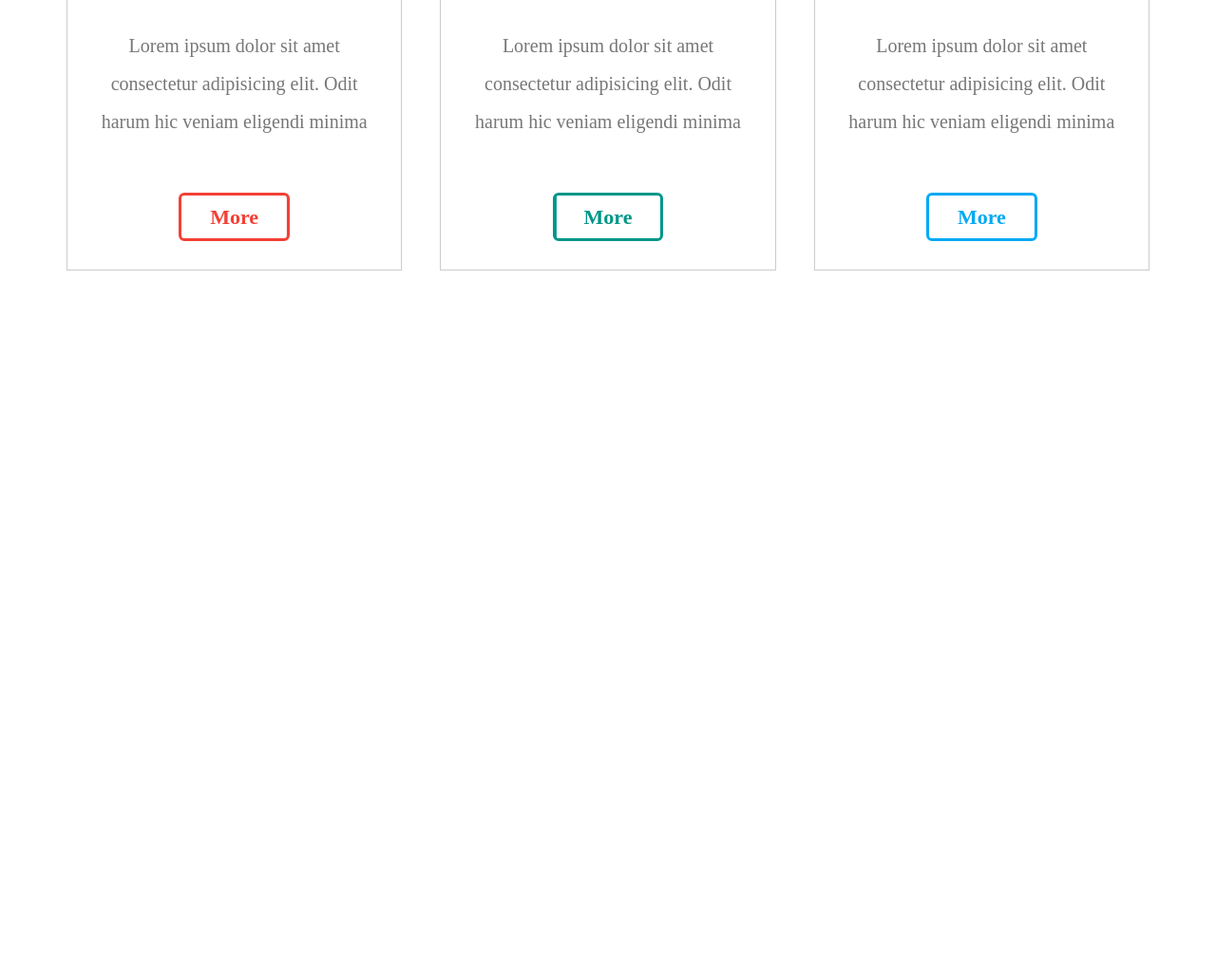
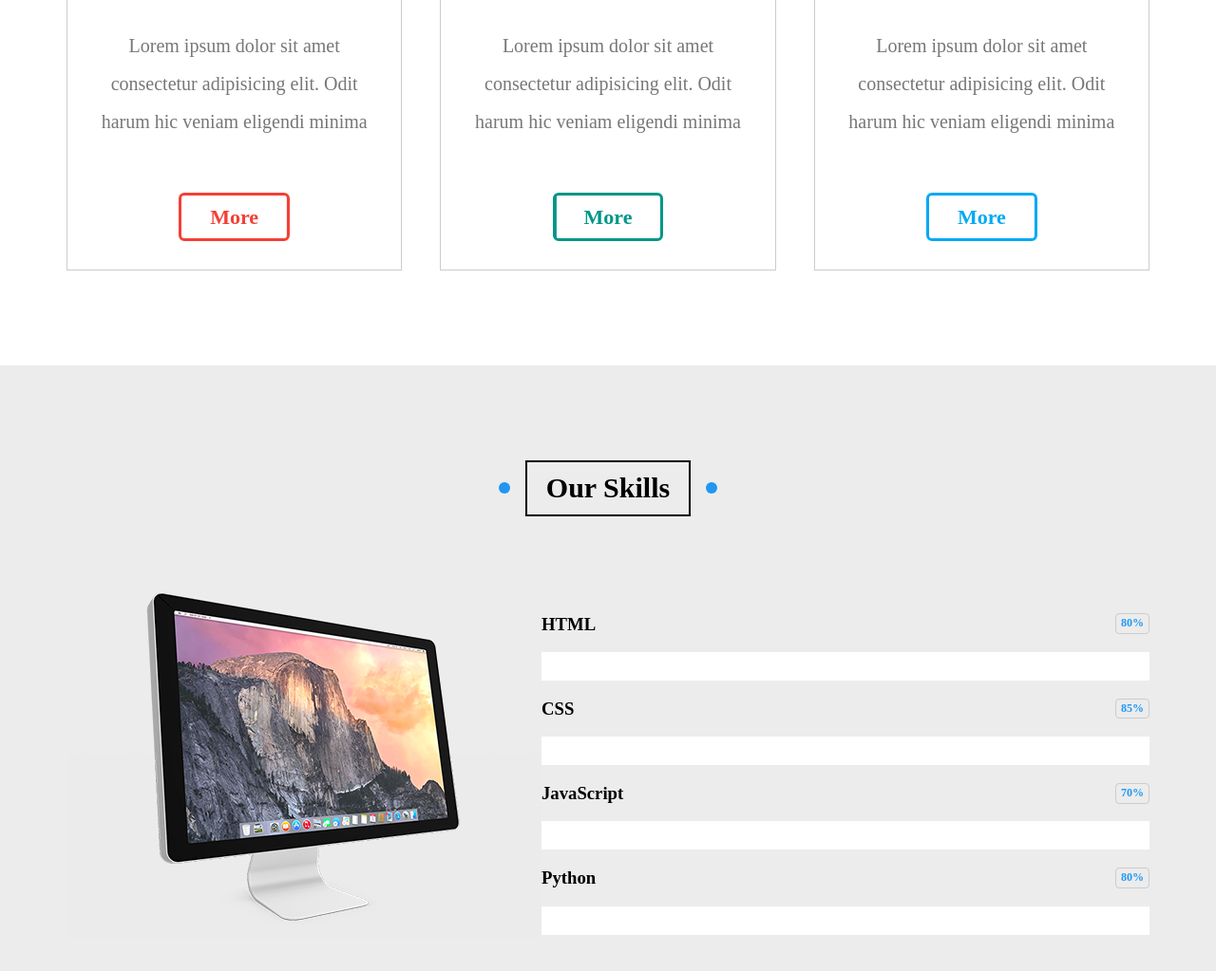
Before and after one commit to reham-samir/Websiteei-html-css, a plain HTML site: page index.html in a window 1280 px wide. Shown: the part 3682-4705 px from the top of the page at 95% size. Before the commit the page ends 4067 px from the top, so only its background shows below. Drawn offline with Linux system fonts and the light colour scheme.

Commit message:
add progress

```diff
--- a/css/main.css
+++ b/css/main.css
@@ -543,6 +543,51 @@ font-weight: bold;
   color: white;
 }
 /* End Features */
+/* Start Skills */
+.our-skills {
+  padding-top: var(--main-padding-top);
+  padding-bottom: var(--main-padding-bottom);
+  position: relative;
+  background-color: var(--section-background);
+}
+.our-skills .container {
+  display: flex;
+  align-items: center;
+}
+@media (max-width: 991px) {
+.our-skills img {
+  display: none;
+  }
+}
+.our-skills .skills {
+  flex: 1;
+}
+.our-skills .skills .skill h3 {
+  display: flex;
+  justify-content: space-between;
+  align-items: center;
+
+}
+.our-skills .skills .skill h3 span {
+  font-size: 12px;
+  border: 1px solid #ccc;
+  padding: 3px 5px;
+  border-radius: 4px;
+  color: var(--main-color);
+}
+.our-skills .skills .the-progress {
+  height: 30px;
+  background-color: white;
+  position: relative;
+}
+.our-skills .skills .the-progress span{
+  position: absolute;
+  left: 0;
+  top: 0;
+  height: 100%;
+  background-color: var(--main-color);
+}
+/* End Skills */
 /* Start Animation */
 @keyframes up-and-down {
   0%,
--- a/index.html
+++ b/index.html
@@ -247,5 +247,40 @@
       </div>
     </div>
     <!-- End Features -->
+
+    <!-- Start Skills -->
+    <div class="our-skills" id="our-skills">
+      <h2 class="main-title">Our Skills</h2>
+      <div class="container">
+        <img src="imgs/skills.png" alt="" />
+        <div class="skills">
+          <div class="skill">
+            <h3>HTML <span>80%</span></h3>
+            <div class="the-progress">
+              <span style="width: 0" data-width="80%"></span>
+            </div>
+          </div>
+          <div class="skill">
+            <h3>CSS <span>85%</span></h3>
+            <div class="the-progress">
+              <span style="width: 0" data-width="85%"></span>
+            </div>
+          </div>
+          <div class="skill">
+            <h3>JavaScript <span>70%</span></h3>
+            <div class="the-progress">
+              <span style="width: 0" data-width="70%"></span>
+            </div>
+          </div>
+          <div class="skill">
+            <h3>Python <span>80%</span></h3>
+            <div class="the-progress">
+              <span style="width: 0" data-width="80%"></span>
+            </div>
+          </div>
+        </div>
+      </div>
+    </div>
+    <!-- End Skills -->
   </body>
 </html>
```
